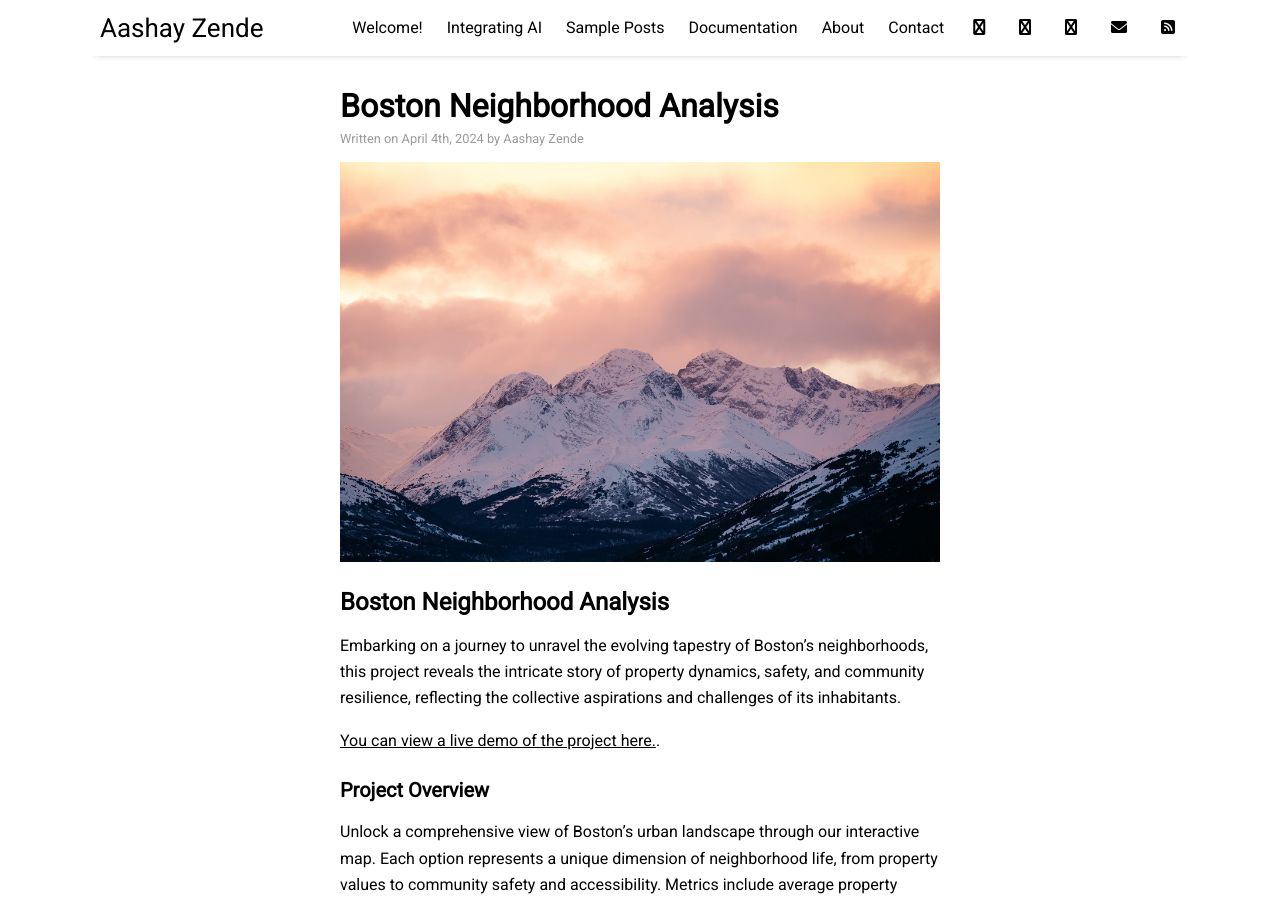
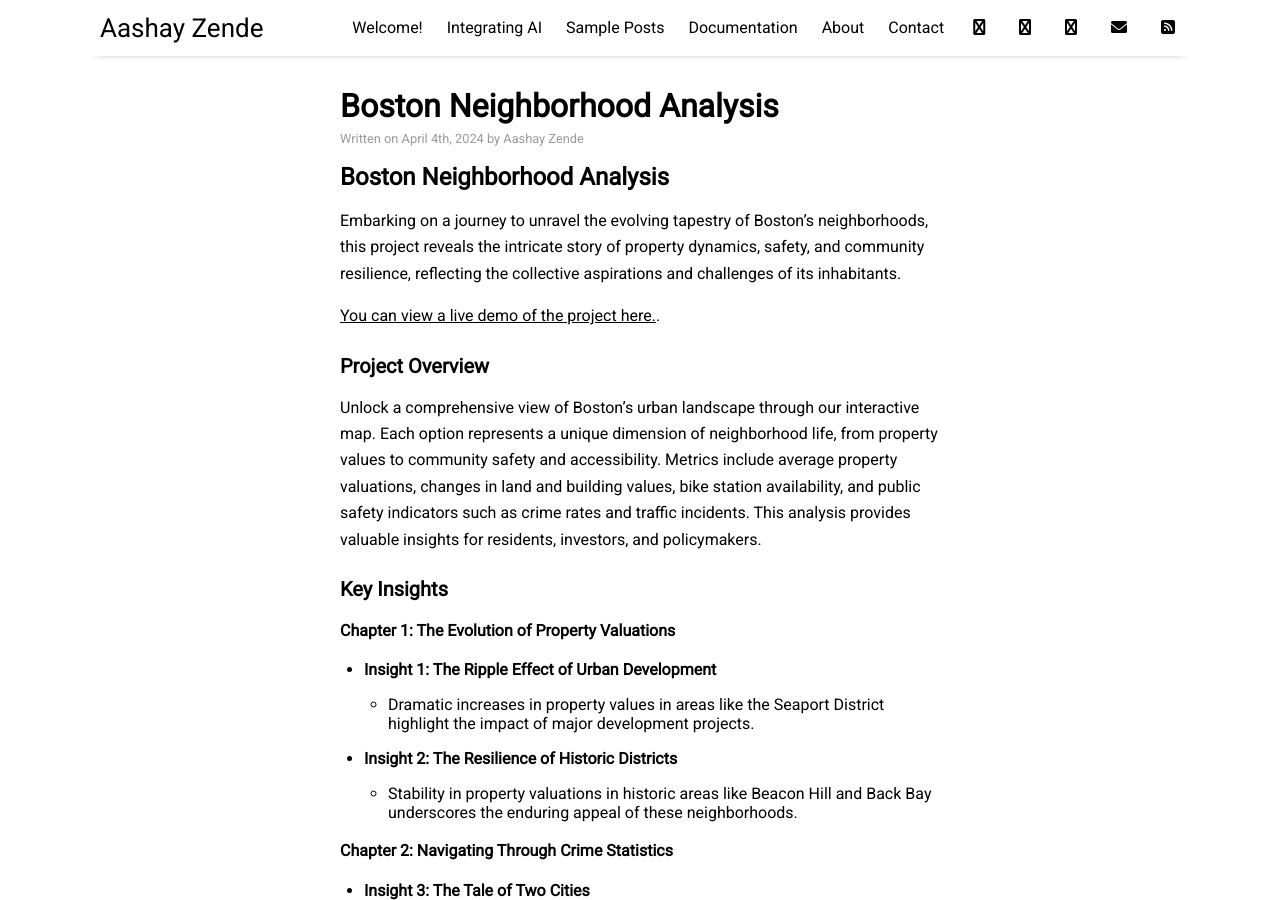
Before and after one commit to ashz1/posts, a Jekyll site: the page built from _posts/2024-04-04-Project-Boston.md, in a window 1280 px wide and 900 px high. Built offline with Jekyll 4.4.1, drawn with Linux system fonts in a browser that asks for light colours; nearby versions of some CDN libraries.

Commit message:
Update 2024-04-04-Project-Boston.md

```diff
--- a/_posts/2024-04-04-Project-Boston.md
+++ b/_posts/2024-04-04-Project-Boston.md
@@ -4,7 +4,7 @@ title: "Boston Neighborhood Analysis"
 author: "Aashay Zende"
 categories: projects
 tags: [Boston, Neighborhood Analysis, Real Estate, Data Analysis]
-image: arctic-2.jpg
+image:
 ---
 
 ## Boston Neighborhood Analysis
```
